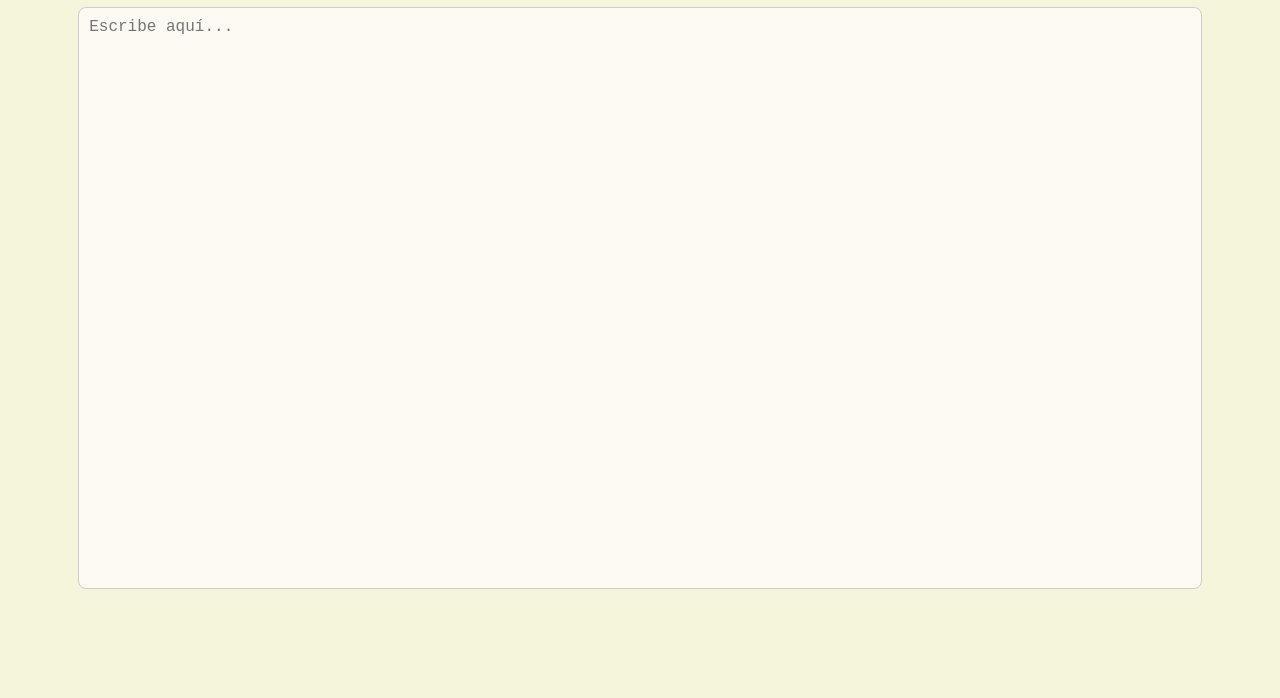
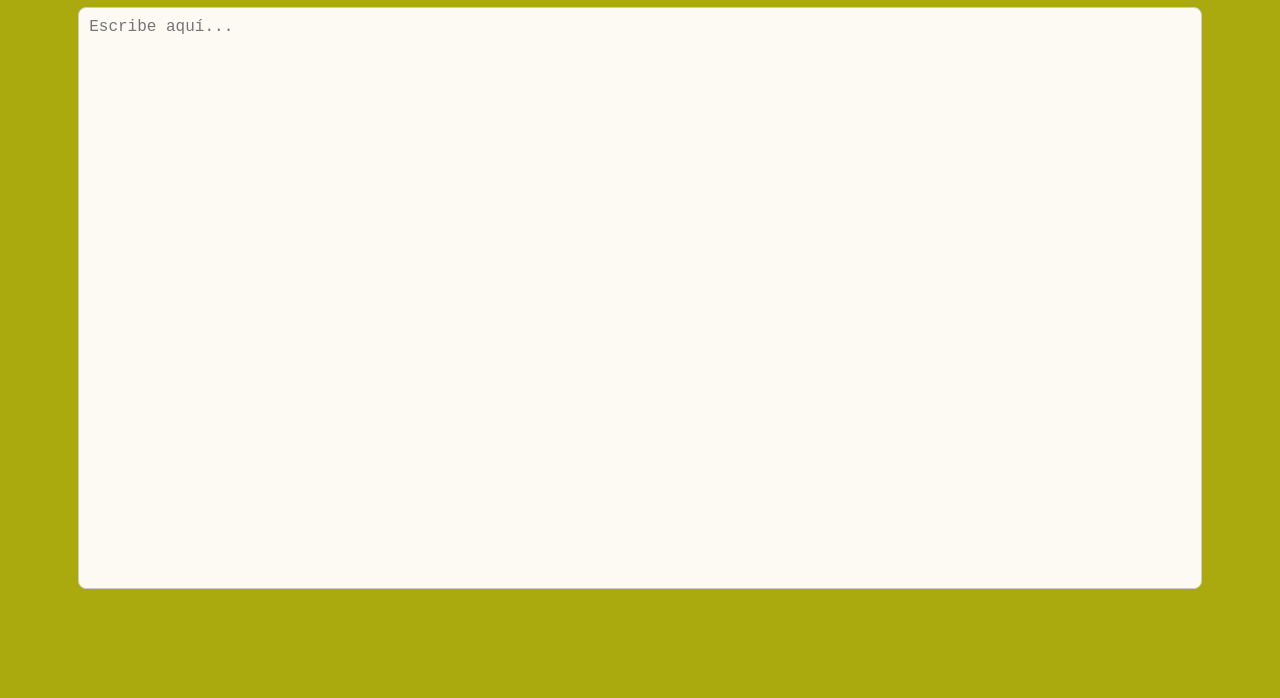
Before and after one commit to AlanVeron/simple-note-pad, a plain HTML site: page index.html in a window 1280 px wide. Shown: the part 102-800 px from the top of the page. Drawn offline with Linux system fonts and the light colour scheme.

Commit message:
cambia color de fondo

```diff
--- a/index.html
+++ b/index.html
@@ -8,7 +8,7 @@
   <style>
     body {
       font-family: Arial, sans-serif;
-      background-color: #f5f5dc;
+      background-color: #aaaa0e;
       display: flex;
       flex-direction: column;
       align-items: center;
```
